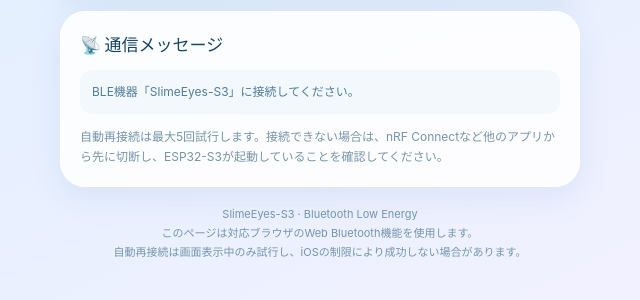
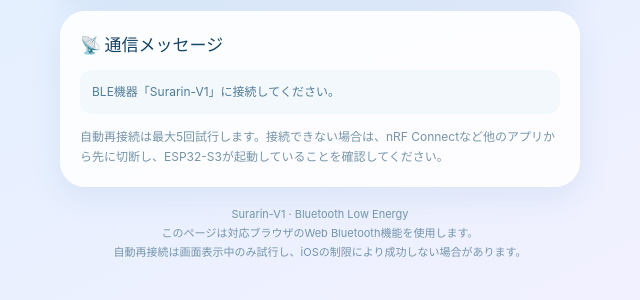
Before and after one commit to kazuki040435/slime-eyes-remote, a plain HTML site: page index.html in a window 1280 px wide. Shown: the part 3182-3482 px from the top of the page, 320-960 px from the left. Drawn offline with Linux system fonts and the light colour scheme.

Commit message:
Add files via upload
デバイス名を「Surarin-V1」に変更

```diff
--- a/index.html
+++ b/index.html
@@ -140,8 +140,8 @@
 </section>
 <section class="panel"><h2 class="section-title">🔔 通知を止める</h2><button id="stopClockNotify" class="primary" style="width:100%;background:linear-gradient(135deg,#ed7794,#c94a7e)">■ アラーム・タイマー・時報を停止</button><p class="hint">音が鳴っているときに押してね。通知中は通常の操作より停止操作を優先するよ。</p></section>
 </div>
-<section class="panel"><h2 class="section-title">📡 通信メッセージ</h2><div class="log" id="log" role="status" aria-live="polite">BLE機器「SlimeEyes-S3」に接続してください。</div><p class="hint">自動再接続は最大5回試行します。接続できない場合は、nRF Connectなど他のアプリから先に切断し、ESP32-S3が起動していることを確認してください。</p></section>
-<p class="footer">SlimeEyes-S3 · Bluetooth Low Energy<br>このページは対応ブラウザのWeb Bluetooth機能を使用します。<br>自動再接続は画面表示中のみ試行し、iOSの制限により成功しない場合があります。</p>
+<section class="panel"><h2 class="section-title">📡 通信メッセージ</h2><div class="log" id="log" role="status" aria-live="polite">BLE機器「Surarin-V1」に接続してください。</div><p class="hint">自動再接続は最大5回試行します。接続できない場合は、nRF Connectなど他のアプリから先に切断し、ESP32-S3が起動していることを確認してください。</p></section>
+<p class="footer">Surarin-V1 · Bluetooth Low Energy<br>このページは対応ブラウザのWeb Bluetooth機能を使用します。<br>自動再接続は画面表示中のみ試行し、iOSの制限により成功しない場合があります。</p>
 </main>
 <script>
 'use strict';
@@ -176,7 +176,7 @@ const PATTERN_THUMBNAILS = [
 'images/pattern27.png',
 'images/pattern28.png'
 ];
-const DEVICE_NAME='SlimeEyes-S3';
+const DEVICE_NAME='Surarin-V1';
 const SERVICE_UUID='7d3b0001-5c27-4b78-9f9a-2d2c7be3a001';
 const COMMAND_UUID='7d3b0002-5c27-4b78-9f9a-2d2c7be3a001';
 const VOLUME_UUID='7d3b0003-5c27-4b78-9f9a-2d2c7be3a001';
```
